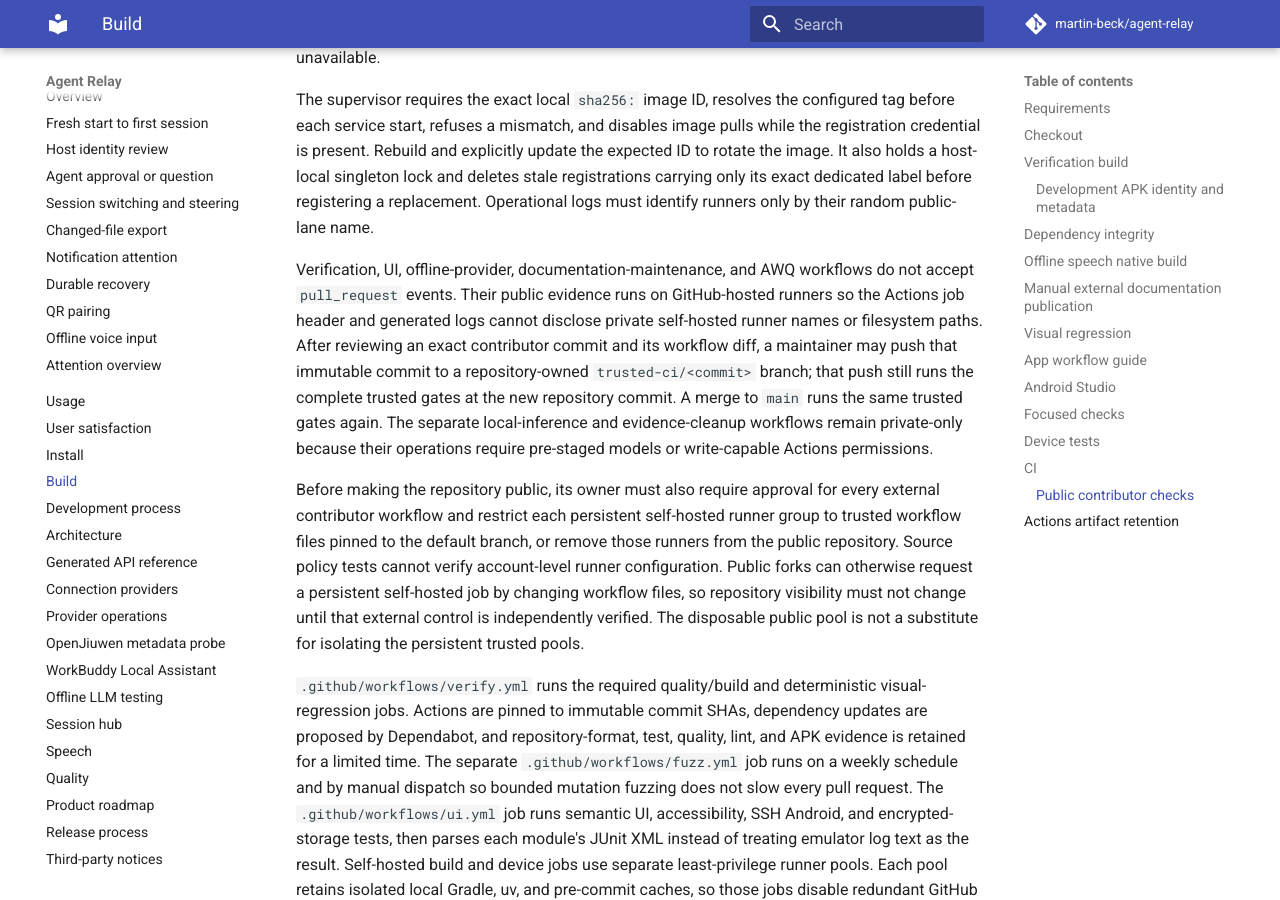
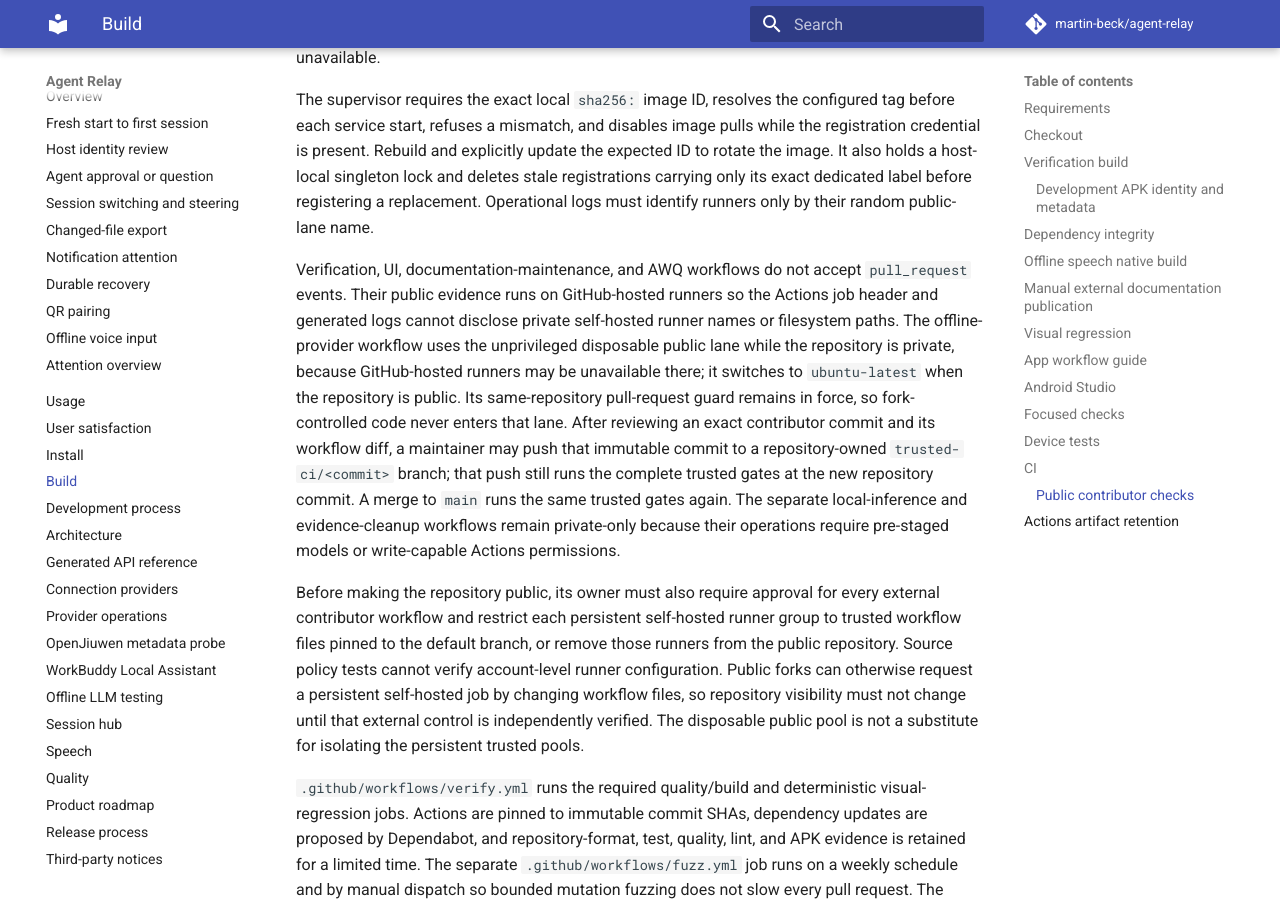
Before and after one commit to martin-beck/agent-relay, an MkDocs documentation site: the page built from docs/BUILDING.md, in a window 1280 px wide and 900 px high, scrolled down 9803 px. Built offline with MkDocs 1.6.1 and Material for MkDocs 9.7.7, drawn with Linux system fonts in a browser that asks for light colours; comment, search, counter and statistics services are not loaded.

Commit message:
ci: route offline replay around private hosted-runner gaps
Signed-off-by: martin-beck <24471267+martin-beck@users.noreply.github.com>

```diff
--- a/docs/BUILDING.md
+++ b/docs/BUILDING.md
@@ -473,12 +473,15 @@ and explicitly update the expected ID to rotate the image. It also holds a host-
 and deletes stale registrations carrying only its exact dedicated label before registering a
 replacement. Operational logs must identify runners only by their random public-lane name.
 
-Verification, UI, offline-provider, documentation-maintenance, and AWQ workflows do not accept
-`pull_request` events. Their public evidence runs on GitHub-hosted runners so the Actions job header
-and generated logs cannot disclose private self-hosted runner names or filesystem paths. After
-reviewing an exact contributor commit and its workflow diff, a maintainer may push that immutable
-commit to a repository-owned `trusted-ci/<commit>` branch; that push still runs the complete trusted
-gates at the new repository commit. A merge to `main` runs the same trusted gates again. The
+Verification, UI, documentation-maintenance, and AWQ workflows do not accept `pull_request` events.
+Their public evidence runs on GitHub-hosted runners so the Actions job header and generated logs
+cannot disclose private self-hosted runner names or filesystem paths. The offline-provider workflow
+uses the unprivileged disposable public lane while the repository is private, because GitHub-hosted
+runners may be unavailable there; it switches to `ubuntu-latest` when the repository is public. Its
+same-repository pull-request guard remains in force, so fork-controlled code never enters that lane.
+After reviewing an exact contributor commit and its workflow diff, a maintainer may push that
+immutable commit to a repository-owned `trusted-ci/<commit>` branch; that push still runs the complete
+trusted gates at the new repository commit. A merge to `main` runs the same trusted gates again. The
 separate local-inference and evidence-cleanup workflows remain private-only because their operations
 require pre-staged models or write-capable Actions permissions.
 
```
Also changed, not shown: 2 other files.
